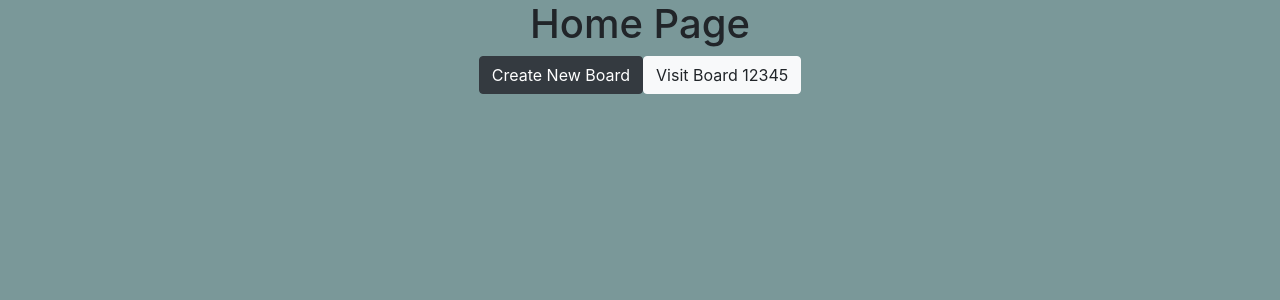
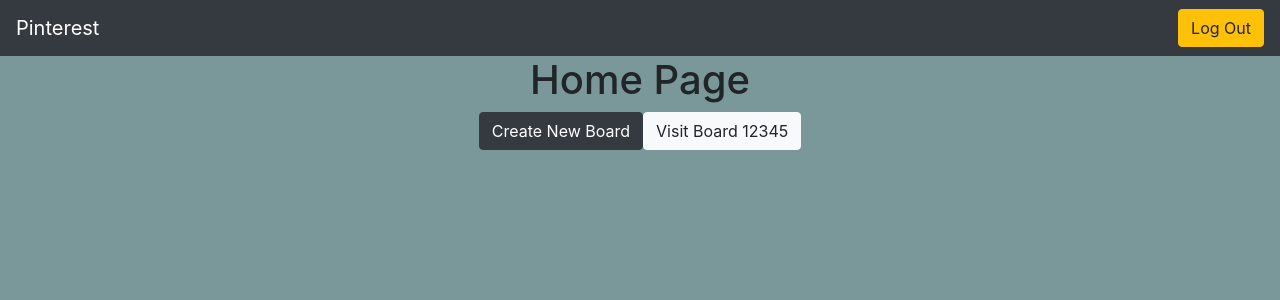
Before and after one commit to aclai4067/pinterest-routing, a React (Create React App) app: page / in a window 1280 px wide. Shown: the top 300 px of the page. Built offline with nearby package versions, Linux system fonts and the light colour scheme; no server answers; sample sign-in values are in the browser's storage.

Commit message:
print navbar with working logout button

```diff
--- a/package.json
+++ b/package.json
@@ -10,6 +10,7 @@
     "bootstrap": "^4.4.1",
     "firebase": "^7.6.1",
     "node-sass": "^4.13.0",
+    "prop-types": "^15.7.2",
     "react": "^16.12.0",
     "react-dom": "^16.12.0",
     "react-router-dom": "^5.1.2",
--- a/src/App/App.js
+++ b/src/App/App.js
@@ -8,6 +8,7 @@
 import firebase from 'firebase/app';
 import 'firebase/auth';
 import './App.scss';
+import MyNav from '../components/shared/MyNav/MyNav';
 import Home from '../components/pages/Home/Home';
 import Auth from '../components/pages/Auth/Auth';
 import NewBoard from '../components/pages/NewBoard/NewBoard';
@@ -50,6 +51,7 @@
     return (
       <div className="App">
         <Router>
+          <MyNav authed={authed} />
           <Switch>
             <PrivateRoute path="/" exact component={Home} authed={authed} />
             <PrivateRoute path="/board/new" exact component={NewBoard} authed={authed} />
--- /dev/null
+++ b/src/components/shared/MyNav/MyNav.js
@@ -0,0 +1,38 @@
+import './MyNav.scss';
+import React from 'react';
+import firebase from 'firebase/app';
+import 'firebase/auth';
+import PropTypes from 'prop-types';
+
+class MyNav extends React.Component {
+  static propTypes = {
+    authed: PropTypes.bool,
+  }
+
+  logoutEvent = (e) => {
+    e.preventDefault();
+    firebase.auth().signOut();
+  }
+
+  render() {
+    const { authed } = this.props;
+
+    return (
+      <nav className="navbar navbar-expand-lg navbar-dark bg-dark">
+        <a className="navbar-brand" href="/">Pinterest</a>
+        <button className="navbar-toggler" type="button" data-toggle="collapse" data-target="#navbarSupportedContent" aria-controls="navbarSupportedContent" aria-expanded="false" aria-label="Toggle navigation">
+          <span className="navbar-toggler-icon"></span>
+        </button>
+        <div className="collapse navbar-collapse" id="navbarSupportedContent">
+          <ul className="navbar-nav mr-auto">
+          </ul>
+          <form className="form-inline my-2 my-lg-0">
+            {authed && (<button className="logout btn btn-warning my-2 my-sm-0" onClick={this.logoutEvent}>Log Out</button>)}
+          </form>
+        </div>
+      </nav>
+    );
+  }
+}
+
+export default MyNav;
```
Also changed, not shown: src/components/shared/MyNav/MyNav.scss (added).
